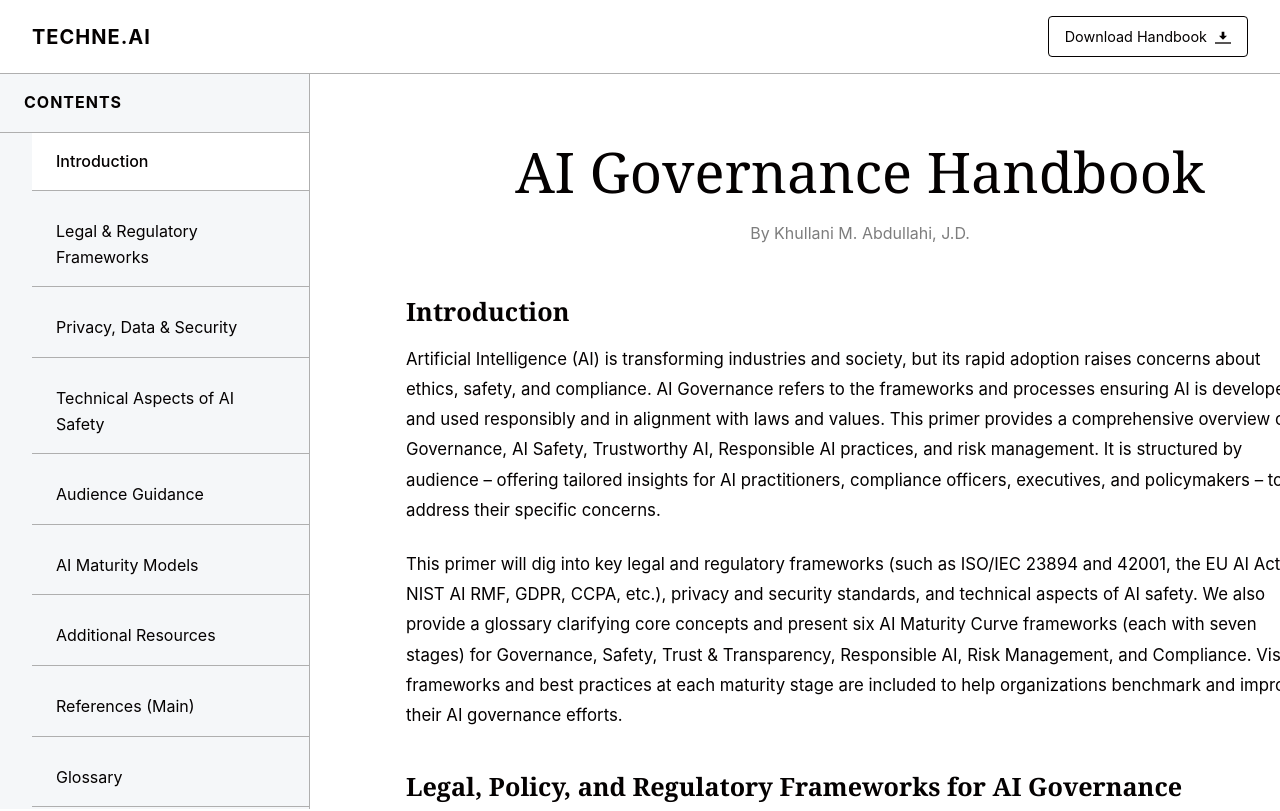
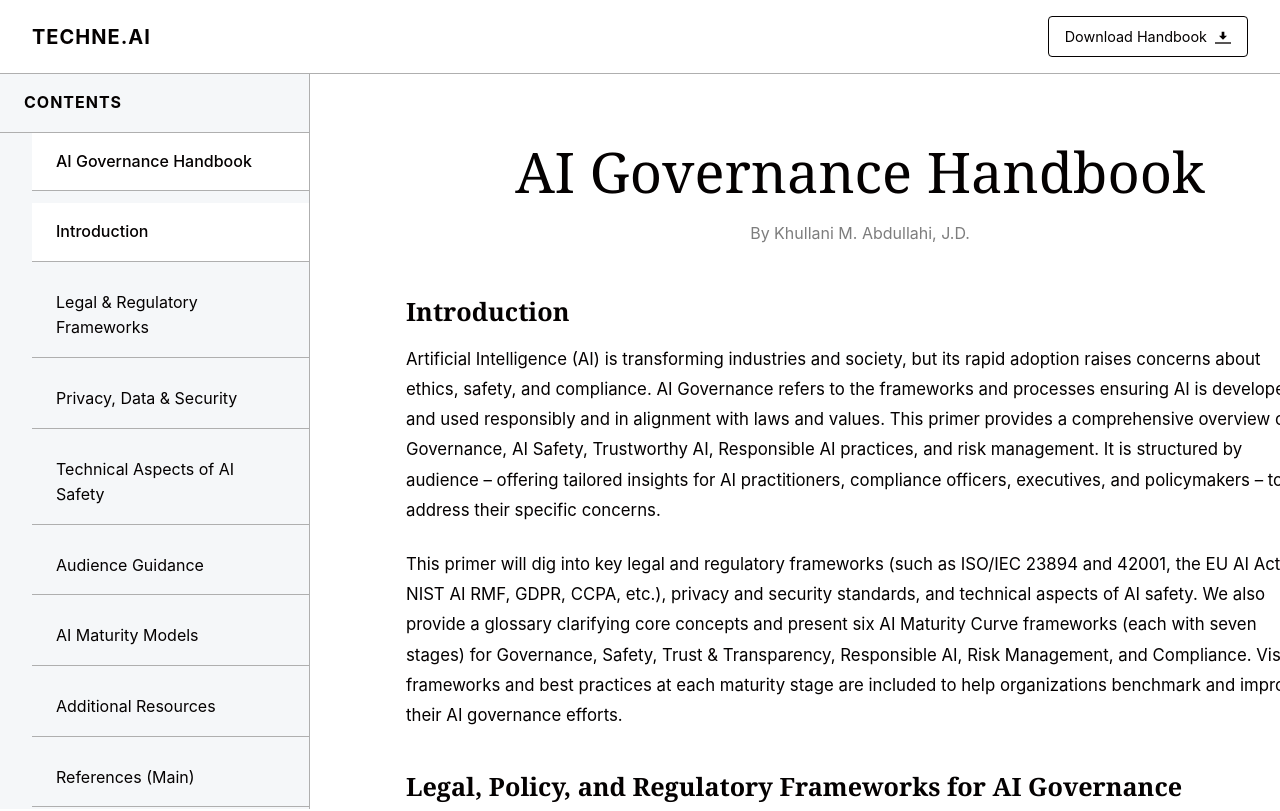
Before and after one commit to Khullani/AI-Governance-Handbook, a plain HTML site: page index.html in a window 1280 px wide. Shown: the top 811 px of the page. Drawn offline with Linux system fonts and the light colour scheme.

Commit message:
Update index.html

```diff
--- a/index.html
+++ b/index.html
@@ -741,6 +741,7 @@
       <div class="sidebar-title">Contents</div>
       <nav>
         <ul class="nav-menu">
+          <li class="nav-item"><a href="#introduction" class="nav-link">AI Governance Handbook</a></li>
           <li class="nav-item"><a href="#introduction" class="nav-link">Introduction</a></li>
           <li class="nav-item"><a href="#legal-frameworks" class="nav-link">Legal & Regulatory Frameworks</a></li>
           <li class="nav-item"><a href="#privacy-security" class="nav-link">Privacy, Data & Security</a></li>
```
